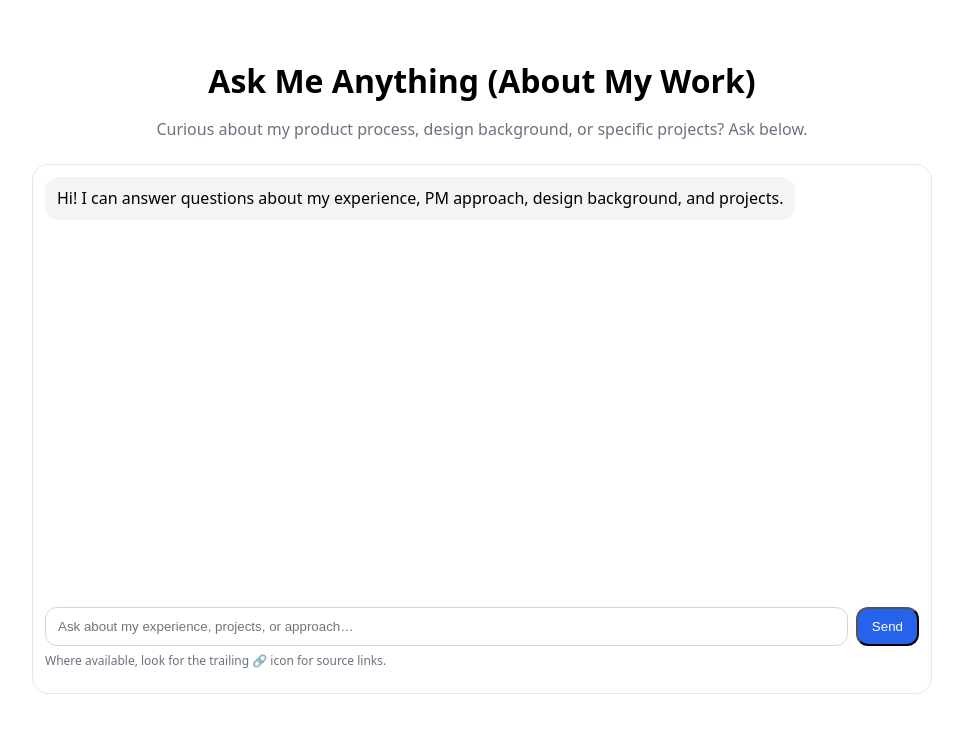
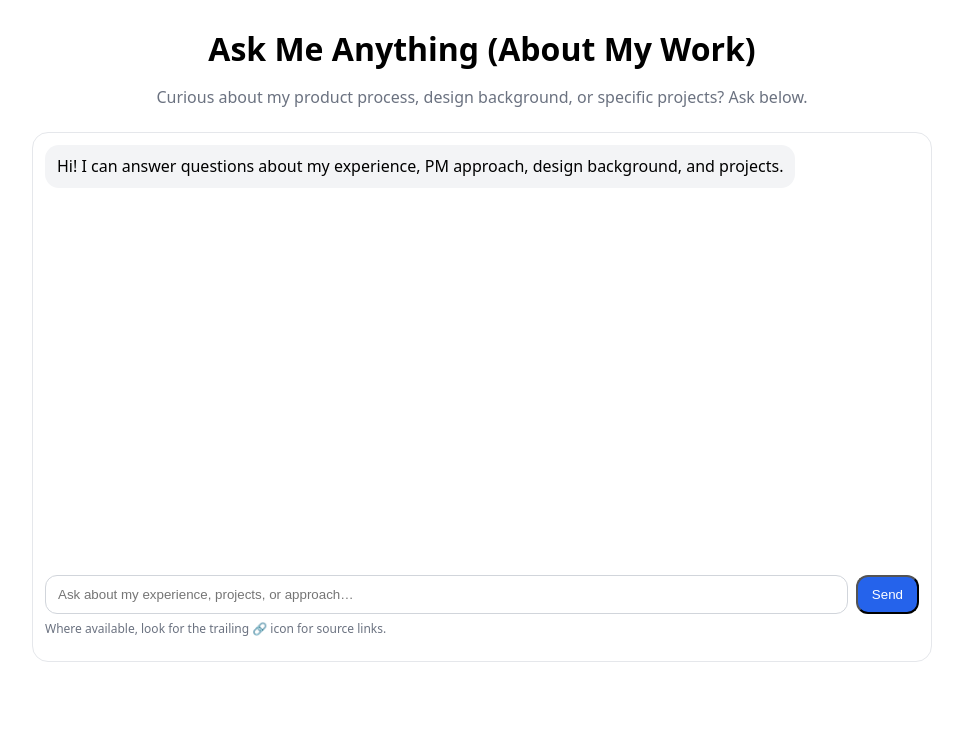
Before and after one commit to ryngrn/portfolio-agent, a Next.js app: page /agent in a window 1280 px wide. Shown: the top 732 px of the page, without its empty margins (158-1121 px from the left). Built offline with nearby package versions, Linux system fonts and the light colour scheme.

Commit message:
Update page.tsx
Removed: style={{minHeight:'100vh', padding:'2rem 1rem'}}

```diff
--- a/app/agent/page.tsx
+++ b/app/agent/page.tsx
@@ -2,7 +2,7 @@ import AgentChat from '../../components/AgentChat';
 
 export default function Page(){
   return (
-    <main style={{minHeight:'100vh', padding:'2rem 1rem'}}>
+    <main>
       <section style={{maxWidth: '900px', margin: '0 auto'}}>
         <h1 style={{fontSize:'2rem', fontWeight:600, textAlign:'center', marginBottom:'0.75rem'}}>Ask Me Anything (About My Work)</h1>
         <p style={{textAlign:'center', color:'#6b7280', marginBottom:'1.5rem'}}>Curious about my product process, design background, or specific projects? Ask below.</p>
```
